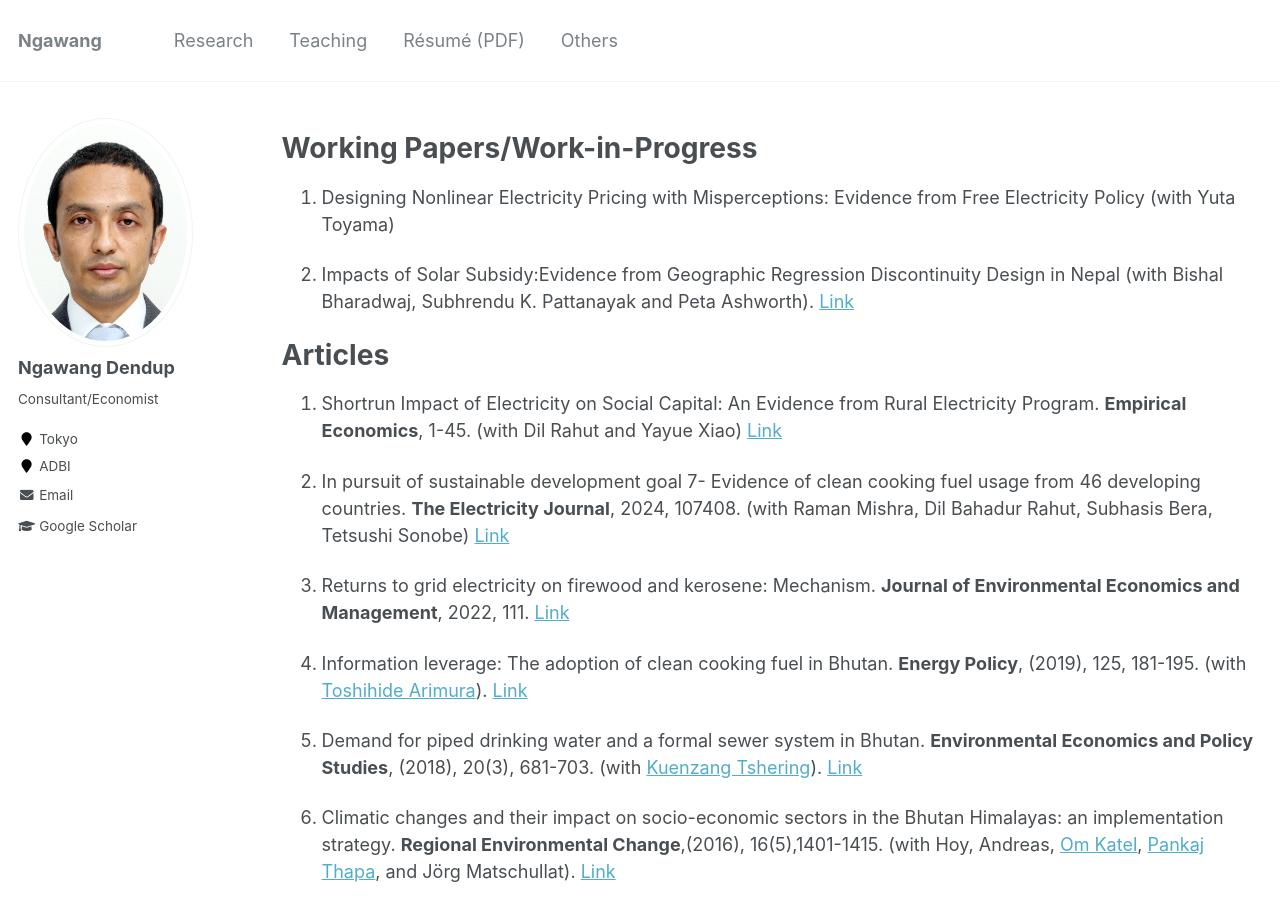
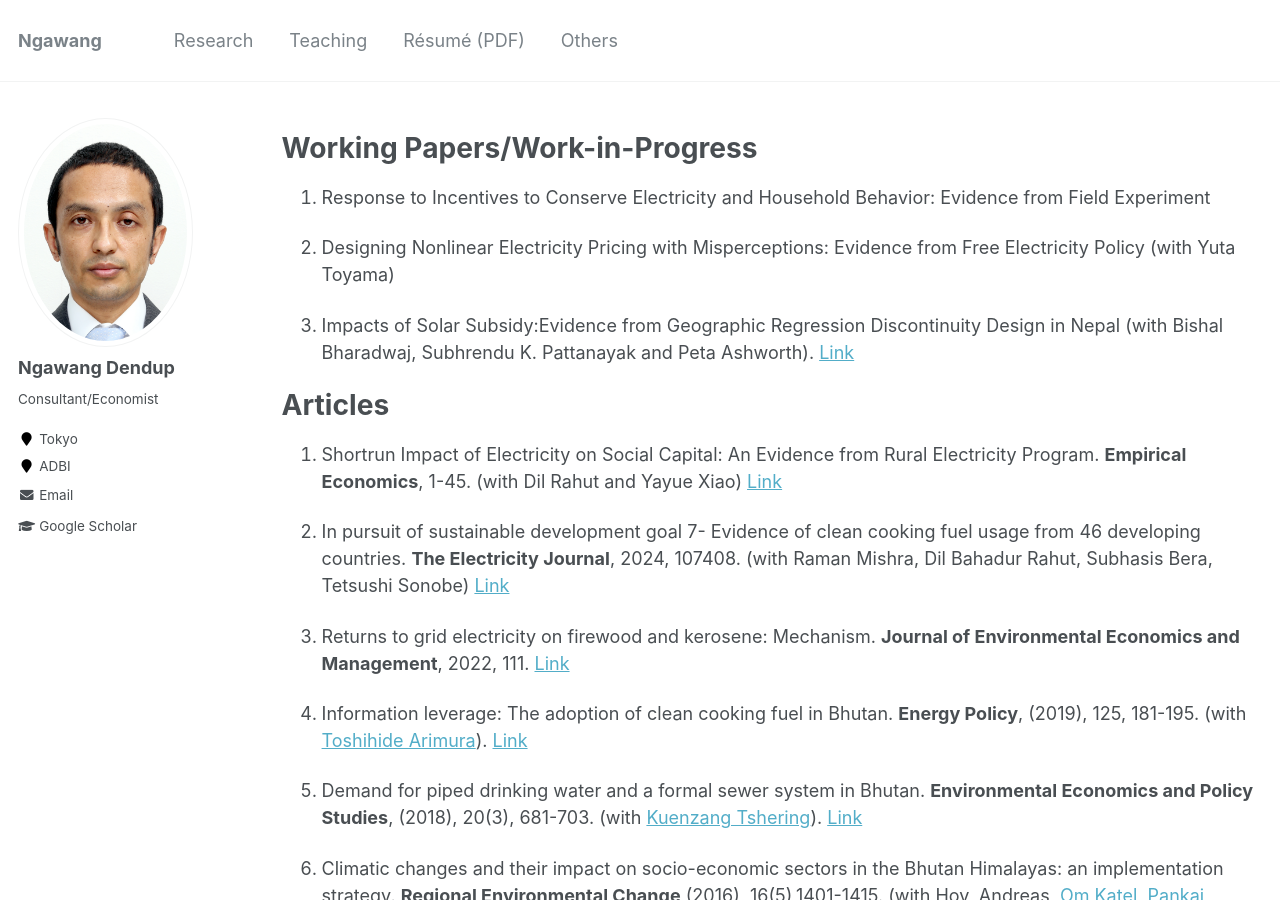
Before and after one commit to NgawangDendup/ngawangdendup.github.io, a Jekyll site: the page built from _pages/research.md, in a window 1280 px wide and 900 px high. Built offline with Jekyll 4.4.1, drawn with Linux system fonts in a browser that asks for light colours.

Commit message:
Update research.md
added WP

```diff
--- a/_pages/research.md
+++ b/_pages/research.md
@@ -9,6 +9,8 @@ header:
 
 Working Papers/Work-in-Progress
 ================
+1. Response to Incentives to Conserve Electricity and Household Behavior: Evidence from Field Experiment
+
 1.  Designing Nonlinear Electricity Pricing with Misperceptions: Evidence from Free Electricity Policy (with Yuta Toyama)
 
 1. Impacts of Solar Subsidy:Evidence from Geographic Regression Discontinuity Design in Nepal (with Bishal Bharadwaj, Subhrendu K. Pattanayak and Peta Ashworth). [Link](https://papers.ssrn.com/sol3/papers.cfm?abstract_id=3916331)
```
